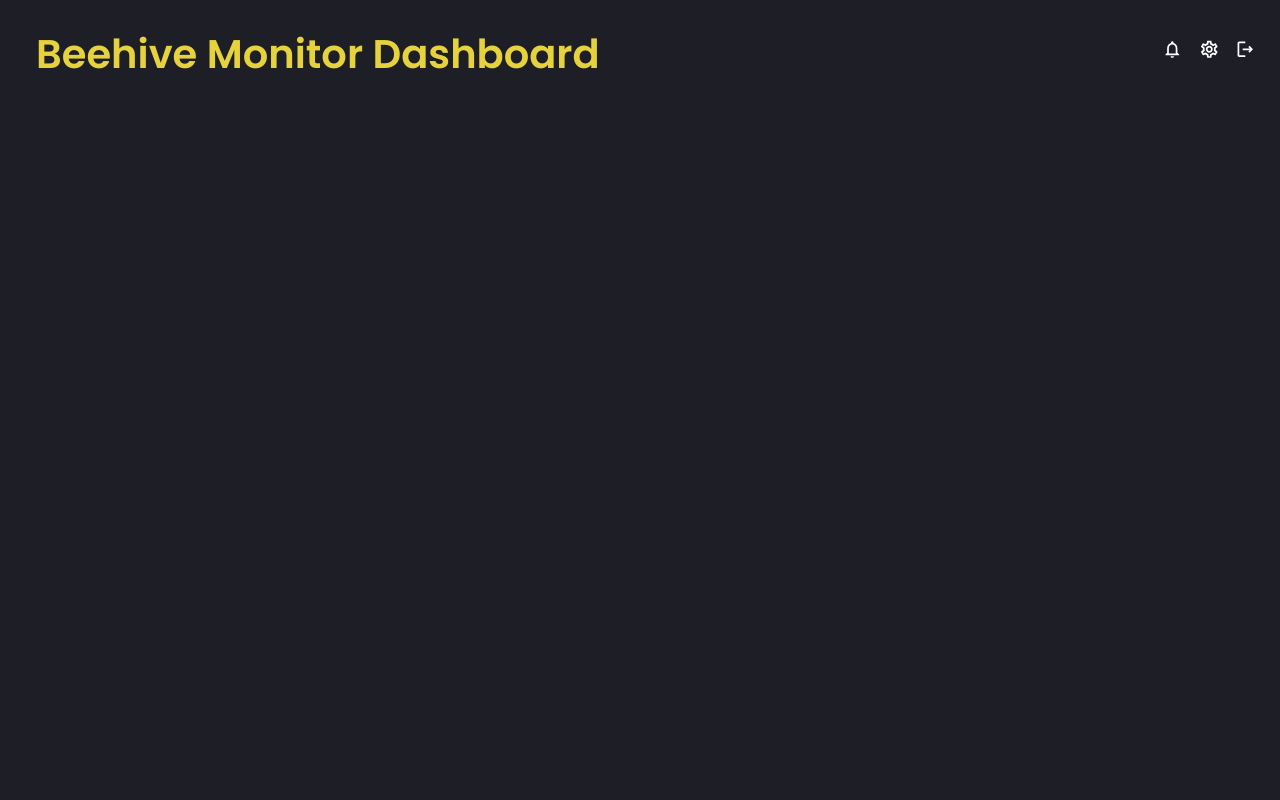
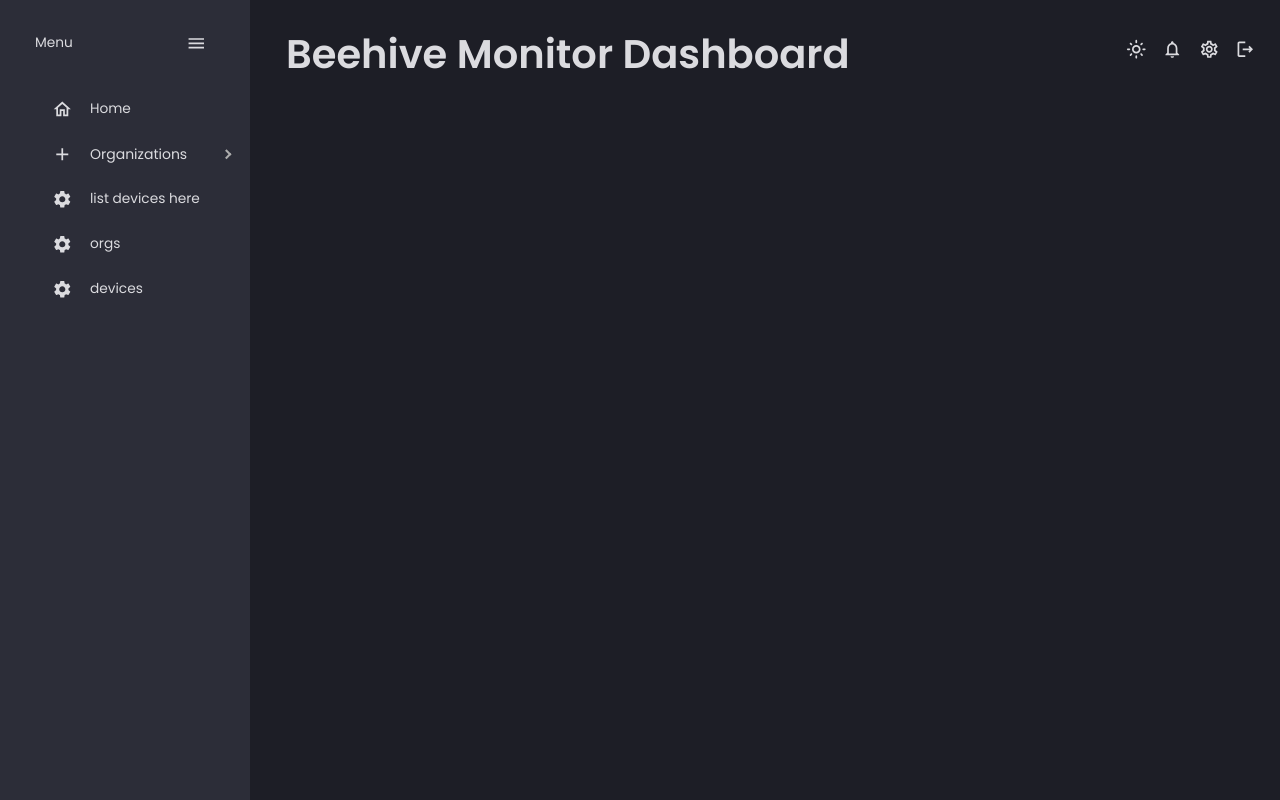
Before and after one commit to PaizCollin/beehive-webapp, a React (Create React App) app in the folder frontend/: page / in a window 1280 px wide. Built offline with nearby package versions, Linux system fonts and the light colour scheme.

Commit message:
Starts topbar and sidebar
Work on topbar, sidebar
Changes to app.js routes
changes to spinner
changes to themes

```diff
--- a/frontend/package.json
+++ b/frontend/package.json
@@ -17,6 +17,7 @@
     "react": "^18.2.0",
     "react-dom": "^18.2.0",
     "react-icons": "^4.7.1",
+    "react-pro-sidebar": "^0.7.1",
     "react-redux": "^8.0.5",
     "react-router-dom": "^6.8.1",
     "react-scripts": "5.0.1",
--- a/frontend/src/App.js
+++ b/frontend/src/App.js
@@ -3,7 +3,8 @@ import { useState } from "react";
 import { ColorModeContext, useMode } from "./theme";
 import { CssBaseline, ThemeProvider } from "@mui/material";
 import { BrowserRouter as Router, Routes, Route } from "react-router-dom";
-import Topbar from "./components/Topbar";
+import Topbar from "./components/Topbar.jsx";
+import Sidebar from "./components/Sidebar.jsx";
 import Dashboard from "./pages/Dashboard";
 import Login from "./pages/Login";
 import Register from "./pages/Register";
@@ -20,16 +21,49 @@ function App() {
         <ColorModeContext.Provider value={colorMode}>
           <ThemeProvider theme={theme}>
             <CssBaseline />
-            <div className="app">
-              {/* <Sidebar isSidebar={isSidebar} /> */}
-              <main className="content">
-                <Routes>
-                  <Route path="/" element={<Dashboard />} />
-                  <Route path="/login" element={<Login />} />
-                  <Route path="/register" element={<Register />} />
-                </Routes>
-              </main>
-            </div>
+
+            <Routes>
+              <Route
+                exact
+                path="/"
+                element={
+                  <>
+                    <div className="app">
+                      <Sidebar isSidebar={isSidebar} />
+                      <main className="content">
+                        <Topbar />
+                        <Dashboard />
+                      </main>
+                    </div>
+                  </>
+                }
+              />
+              <Route
+                path="/login"
+                element={
+                  <>
+                    <div className="app">
+                      <main className="content">
+                        <Login />
+                      </main>
+                    </div>
+                  </>
+                }
+              />
+              <Route
+                path="/register"
+                element={
+                  <>
+                    <div className="app">
+                      <main className="content">
+                        <Register />
+                      </main>
+                    </div>
+                  </>
+                }
+              />
+            </Routes>
+
             <ToastContainer />
           </ThemeProvider>
         </ColorModeContext.Provider>
--- /dev/null
+++ b/frontend/src/components/Loading.jsx
@@ -0,0 +1,13 @@
+import * as React from "react";
+import CircularProgress from "@mui/material/CircularProgress";
+import { useTheme, ThemeProvider } from "@mui/material/styles";
+import { tokens } from "../theme.js";
+
+function Spinner() {
+  const theme = useTheme();
+  const colors = tokens(theme.palette.mode);
+
+  return <CircularProgress color="secondary" />;
+}
+
+export default Spinner;
--- /dev/null
+++ b/frontend/src/components/Sidebar.jsx
@@ -0,0 +1,157 @@
+import { useState } from "react";
+import { ProSidebar, Menu, MenuItem, SubMenu } from "react-pro-sidebar";
+import {
+  Box,
+  IconButton,
+  Typography,
+  useTheme,
+  createTheme,
+} from "@mui/material";
+import { Link } from "react-router-dom";
+import "react-pro-sidebar/dist/css/styles.css";
+import { tokens } from "../theme";
+import HomeOutlinedIcon from "@mui/icons-material/HomeOutlined";
+import CloudIcon from "@mui/icons-material/Cloud";
+import TimelineIcon from "@mui/icons-material/Timeline";
+import AddIcon from "@mui/icons-material/Add";
+import SettingsIcon from "@mui/icons-material/Settings";
+import MenuOutlinedIcon from "@mui/icons-material/MenuOutlined";
+
+const Item = ({ title, to, icon, selected, setSelected }) => {
+  const theme = useTheme();
+  const colors = tokens(theme.palette.mode);
+  return (
+    <MenuItem
+      active={selected === title}
+      sx={{
+        color: "primary.light",
+      }}
+      onClick={() => setSelected(title)}
+      icon={icon}
+    >
+      <Typography color="primary.light">{title}</Typography>
+      <Link to={to} />
+    </MenuItem>
+  );
+};
+
+const Sidebar = () => {
+  const theme = useTheme();
+  const colors = tokens(theme.palette.mode);
+  const [isCollapsed, setIsCollapsed] = useState(false);
+  const [selected, setSelected] = useState("Dashboard");
+
+  return (
+    <Box
+      sx={{
+        "& .pro-sidebar-inner": {
+          backgroundColor: "primary.dark",
+        },
+        "& .pro-icon-wrapper": {
+          backgroundColor: "transparent !important",
+        },
+        "& .pro-inner-item": {
+          padding: "5px 35px 5px 20px !important",
+        },
+      }}
+    >
+      <ProSidebar
+        defaultCollapsed={false}
+        collapsed={isCollapsed}
+        breakPoint="xs"
+        collapsedWidth={80}
+        width={250}
+      >
+        <Menu iconShape="square">
+          {/* Header and Button */}
+          <MenuItem
+            onClick={() => setIsCollapsed(!isCollapsed)}
+            icon={
+              isCollapsed ? (
+                <MenuOutlinedIcon sx={{ color: "primary.light" }} />
+              ) : undefined
+            }
+            style={{
+              margin: "10px 0 20px 0",
+              color: "neutral.light",
+            }}
+          >
+            {!isCollapsed && (
+              <Box
+                display="flex"
+                justifyContent="space-between"
+                alignItems="center"
+                ml="15px"
+              >
+                <Typography color={"primary.light"}>Menu</Typography>
+                <IconButton>
+                  <MenuOutlinedIcon sx={{ color: "primary.light" }} />
+                </IconButton>
+              </Box>
+            )}
+          </MenuItem>
+
+          <Box paddingLeft={isCollapsed ? undefined : "10%"}>
+            <Item
+              title="Home"
+              to="/"
+              icon={<HomeOutlinedIcon sx={{ color: "primary.light" }} />}
+              selected={selected}
+              setSelected={setSelected}
+            />
+
+            <SubMenu
+              title={
+                <Typography variant="h6" color={"primary.light"}>
+                  Organizations
+                </Typography>
+              }
+              icon={<AddIcon sx={{ color: "primary.light" }} />}
+              onOpenChange={() => setIsCollapsed(!isCollapsed)}
+            >
+              <SubMenu
+                title={
+                  <Typography variant="h6" color={"primary.light"}>
+                    Organizations
+                  </Typography>
+                }
+                icon={<AddIcon sx={{ color: "primary.light" }} />}
+              >
+                <Item
+                  title="list orgs here"
+                  to="/add"
+                  icon={<AddIcon sx={{ color: "primary.light" }} />}
+                  selected={selected}
+                  setSelected={setSelected}
+                />
+              </SubMenu>
+            </SubMenu>
+            <Item
+              title="list devices here"
+              to="/settings"
+              icon={<SettingsIcon sx={{ color: "primary.light" }} />}
+              selected={selected}
+              setSelected={setSelected}
+            />
+            <Item
+              title="orgs"
+              to="/settings"
+              icon={<SettingsIcon sx={{ color: "primary.light" }} />}
+              selected={selected}
+              setSelected={setSelected}
+            />
+            <Item
+              title="devices"
+              to="/settings"
+              icon={<SettingsIcon sx={{ color: "primary.light" }} />}
+              selected={selected}
+              setSelected={setSelected}
+            />
+          </Box>
+        </Menu>
+      </ProSidebar>
+    </Box>
+  );
+};
+
+export default Sidebar;
--- a/frontend/src/components/Topbar.jsx
+++ b/frontend/src/components/Topbar.jsx
@@ -30,7 +30,7 @@ const Topbar = () => {
       <Box display="flex">
         <Typography
           variant="h1"
-          color={colors.yellowAccent[500]}
+          color="primary.light"
           sx={{ m: "15px 0 5px 20px" }}
         >
           Beehive Monitor Dashboard
@@ -38,21 +38,24 @@ const Topbar = () => {
       </Box>
 
       <Box display="flex" justifyContent="left">
-        {/* <IconButton onClick={colorMode.toggleColorMode}>
+        <IconButton onClick={colorMode.toggleColorMode}>
           {theme.palette.mode === "dark" ? (
-            <LightModeOutlinedIcon />
+            <LightModeOutlinedIcon sx={{ color: "primary.light" }} />
           ) : (
-            <DarkModeOutlinedIcon />
+            <DarkModeOutlinedIcon sx={{ color: "primary.light" }} />
           )}
-        </IconButton> */}
-        <IconButton>
-          <NotificationsOutlinedIcon />
         </IconButton>
         <IconButton>
-          <SettingsOutlinedIcon />
+          <NotificationsOutlinedIcon sx={{ color: "primary.light" }} />
         </IconButton>
         <IconButton>
-          <LogoutOutlinedIcon onClick={onLogout} />
+          <SettingsOutlinedIcon sx={{ color: "primary.light" }} />
+        </IconButton>
+        <IconButton>
+          <LogoutOutlinedIcon
+            onClick={onLogout}
+            sx={{ color: "primary.light" }}
+          />
         </IconButton>
       </Box>
     </Box>
--- a/frontend/src/pages/Dashboard.jsx
+++ b/frontend/src/pages/Dashboard.jsx
@@ -1,11 +1,7 @@
 import Topbar from "../components/Topbar";
 
 function Dashboard() {
-  return (
-    <>
-      <Topbar />
-    </>
-  );
+  return <></>;
 }
 
 export default Dashboard;
--- a/frontend/src/theme.js
+++ b/frontend/src/theme.js
@@ -38,17 +38,6 @@ export const tokens = (mode) => ({
           800: "#5c5418",
           900: "#2e2a0c",
         },
-        blueAccent: {
-          100: "#e1e2fe",
-          200: "#c3c6fd",
-          300: "#a4a9fc",
-          400: "#868dfb",
-          500: "#6870fa",
-          600: "#535ac8",
-          700: "#3e4396",
-          800: "#2a2d64",
-          900: "#151632",
-        },
       }
     : {
         grey: {
@@ -84,17 +73,6 @@ export const tokens = (mode) => ({
           800: "#f5edb1",
           900: "#faf6d8",
         },
-        blueAccent: {
-          100: "#151632",
-          200: "#2a2d64",
-          300: "#3e4396",
-          400: "#535ac8",
-          500: "#6870fa",
-          600: "#868dfb",
-          700: "#a4a9fc",
-          800: "#c3c6fd",
-          900: "#e1e2fe",
-        },
       }),
 });
 
@@ -114,6 +92,11 @@ export const themeSettings = (mode) => {
             },
             secondary: {
               main: colors.yellowAccent[500],
+              light: colors.yellowAccent[300],
+              dark: colors.yellowAccent[700],
+            },
+            onSecondary: {
+              main: colors.grey[700],
             },
             neutral: {
               dark: colors.grey[700],
@@ -128,10 +111,15 @@ export const themeSettings = (mode) => {
             primary: {
               main: colors.primary[500],
               light: colors.primary[100],
-              dark: colors.primary[900],
+              dark: "#eeeeee",
             },
             secondary: {
               main: colors.yellowAccent[500],
+              light: colors.yellowAccent[300],
+              dark: colors.yellowAccent[700],
+            },
+            onSecondary: {
+              main: colors.grey[100],
             },
             neutral: {
               dark: colors.grey[700],
@@ -139,7 +127,7 @@ export const themeSettings = (mode) => {
               light: colors.grey[100],
             },
             background: {
-              default: "#fafafa",
+              default: colors.primary[900],
             },
           }),
     },
@@ -204,8 +192,31 @@ export const themeSettings = (mode) => {
       },
     },
     components: {
+      MuiInputLabel: {
+        styleOverrides: {
+          root: {
+            "&.Mui-focused": {
+              color: colors.primary[100],
+            },
+          },
+        },
+      },
       MuiFilledInput: {
         styleOverrides: {
+          root: {
+            borderRadius: `6px`,
+            backgroundColor: "primary.main",
+            border: "transparent",
+            color: colors.primary[100],
+            "&.Mui-focused": {
+              color: colors.primary[100],
+            },
+          },
+          label: {
+            "&.Mui-focused": {
+              color: "yellow",
+            },
+          },
           underline: {
             "&:before": {
               borderBottomColor: "transparent",
@@ -218,13 +229,6 @@ export const themeSettings = (mode) => {
             },
             "&:hover:not(.Mui-disabled)::after": {
               borderBottomColor: "transparent",
-            },
-          },
-          root: {
-            borderRadius: `6px`,
-            "& .MuiFilledInput-input": {
-              backgroundColor: "primary.main",
-              border: "transparent",
             },
           },
         },
```
Also changed, not shown: frontend/src/components/Spinner.jsx (deleted, +0 -9 lines), frontend/src/pages/Login.jsx (+40 -16 lines), frontend/src/pages/Register.jsx (+35 -24 lines), 1 other file (tests, documents, lock files or other folders).
